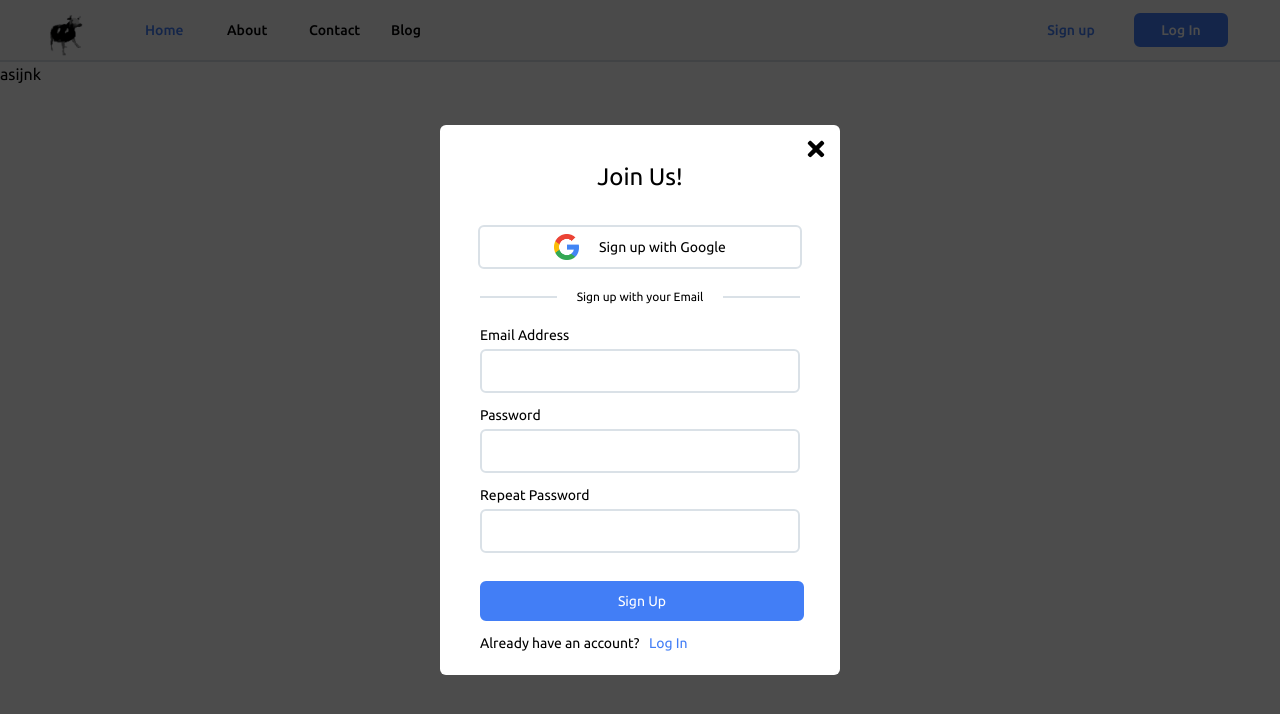
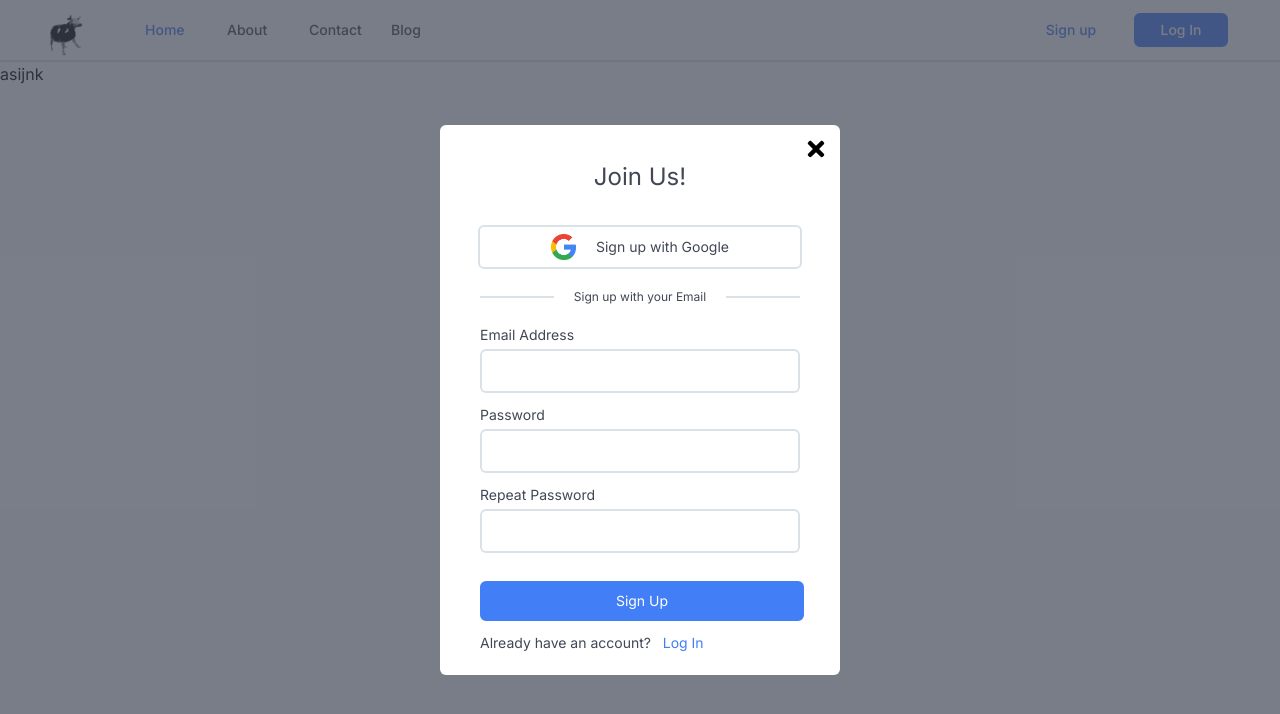
Before and after one commit to lukaakhalbedashvili/meetdox-front, a Next.js app: page / in a window 1280 px wide. Both pictures are taken after a click on the button "Sign up". Shown: the top 714 px of the page. Built offline with nearby package versions, Linux system fonts and the light colour scheme.

Commit message:
fix: font change, text-style

```diff
--- a/src/app/layout.tsx
+++ b/src/app/layout.tsx
@@ -1,6 +1,6 @@
 import './globals.css'
 import React from 'react'
-import { Ubuntu } from 'next/font/google'
+import { Inter } from 'next/font/google'
 import NavigationBar from '@/components/NavigationBar'
 
 export const metadata = {
@@ -8,16 +8,16 @@
   description: 'Generated by create next app',
 }
 
-const ubuntu = Ubuntu({
+const inter = Inter({
   weight: ['400', '500', '700'],
   subsets: ['latin'],
   display: 'swap',
-  variable: '--ubuntu',
+  variable: '--inter',
 })
 
 const RootLayout = ({ children }: { children: React.ReactNode }) => {
   return (
-    <html lang="en" className={ubuntu.className}>
+    <html lang="en" className={inter.className}>
       <body>
         <NavigationBar />
         {children}
--- a/src/components/LogIn/index.tsx
+++ b/src/components/LogIn/index.tsx
@@ -23,11 +23,11 @@
       </div>
 
       <div className="flex items-center justify-center">
-        <h1 className="text-2xl">Welcome Back!</h1>
+        <h1 className="text-2xl text-text_gray">Welcome Back!</h1>
       </div>
       <div className="flex justify-center w-full mt-8">
         <Button
-          customTailwindClasses="bg-transparent border-border_gray text-black"
+          customTailwindClasses="bg-transparent border-border_gray text-text_gray"
           // onClickHandler={() => console.log(true)}
         >
           <div className="flex items-center justify-center w-[320px] h-[40px]">
@@ -37,7 +37,7 @@
               width={25}
               height={25}
             />
-            <p className="ml-5 flex items-center justify-center">
+            <p className="ml-5 flex items-center justify-center text-text_gray">
               Sign in with Google
             </p>
           </div>
@@ -46,14 +46,16 @@
       <div className="flex justify-center items-center w-full mt-5">
         <div className="flex justify-center items-center w-[320px]">
           <div className="flex-1 h-0.5 bg-border_gray"></div>
-          <div className="px-5 text-xs">Sign in with your Email</div>
+          <div className="px-5 text-xs text-text_gray">
+            Sign in with your Email
+          </div>
           <div className="flex-1 h-0.5 bg-border_gray"></div>
         </div>
       </div>
 
       <div className="w-full flex justify-center align-center">
         <form className="mt-5 w-[320px]">
-          <p className="text-sm  text-black mb-1 ">Email Address</p>
+          <p className="text-sm  text-text_gray mb-1 ">Email Address</p>
 
           <div className="h-[44px]">
             <Input
@@ -68,7 +70,7 @@
               onBlurHandler={LogInFormValidation.handleBlur}
             ></Input>
           </div>
-          <p className="text-sm  text-black mb-1 mt-3">Password</p>
+          <p className="text-sm  text-text_gray mb-1 mt-3">Password</p>
 
           <div className="h-[44px]">
             <Input
@@ -89,7 +91,7 @@
                 type="checkbox"
                 className="w-4 h-4 border border-border_gray rounded-md"
               />
-              <p className="text-sm text-black ml-2">Keep me logged in </p>
+              <p className="text-sm text-text_gray ml-2">Keep me logged in </p>
             </div>
             <p className="text-sm text-sky cursor-pointer">Forgot Password?</p>
           </div>
@@ -104,7 +106,7 @@
         </form>
       </div>
       <div className="flex items-center w-full justify-center">
-        <p className="text-sm text-black mt-1 w-[320px]">
+        <p className="text-sm text-text_gray mt-1 w-[320px]">
           {`Don't have an account?`}
           <span className="text-sky cursor-pointer"> &nbsp; Sign Up</span>
         </p>
--- a/src/components/NavigationBar/index.tsx
+++ b/src/components/NavigationBar/index.tsx
@@ -20,7 +20,7 @@
 
   return (
     <>
-      <nav className="bg-gray border-border_gray border-b-2">
+      <nav className="bg-white border-border_gray border-b-2">
         <div className="mx-auto h-[60px] px-4 sm:px-6 lg:px-8">
           <div className="flex justify-between h-[60px]">
             <div className="flex items-center">
@@ -61,7 +61,7 @@
                 </Button>
 
                 <Button
-                  customTailwindClasses="bg-sky border-sky text-black"
+                  customTailwindClasses="bg-sky border-sky text-text_gray"
                   onClickHandler={() => setIsLogInPopupOpen(true)}
                 >
                   <p className="font-medium w-[90px] h-[30px] flex items-center justify-center text-white">
--- a/src/components/PopupItemWrapper/index.tsx
+++ b/src/components/PopupItemWrapper/index.tsx
@@ -18,7 +18,7 @@
   }, [onOutsideClickHandler, isOutsideClick])
 
   return (
-    <div className="w-screen absolute top-0 h-full bg-black bg-opacity-70 flex items-center justify-center">
+    <div className="w-screen absolute top-0 h-full bg-text_gray bg-opacity-70 flex items-center justify-center">
       <div ref={childrenWrapperRef}>{children}</div>
     </div>
   )
--- a/src/components/SignUp/index.tsx
+++ b/src/components/SignUp/index.tsx
@@ -23,11 +23,11 @@
       </div>
 
       <div className="flex items-center justify-center">
-        <h1 className="text-2xl">Join Us!</h1>
+        <h1 className="text-2xl text-text_gray">Join Us!</h1>
       </div>
       <div className="flex justify-center w-full mt-8">
         <Button
-          customTailwindClasses="bg-transparent border-border_gray text-black"
+          customTailwindClasses="bg-transparent border-border_gray text-text_gray"
           // onClickHandler={() => console.log(true)}
         >
           <div className="flex items-center justify-center w-[320px] h-[40px]">
@@ -37,7 +37,7 @@
               width={25}
               height={25}
             />
-            <p className="ml-5 flex items-center justify-center">
+            <p className="ml-5 flex items-center justify-center text-text_gray">
               Sign up with Google
             </p>
           </div>
@@ -46,14 +46,16 @@
       <div className="flex justify-center items-center w-full mt-5">
         <div className="flex justify-center items-center w-[320px]">
           <div className="flex-1 h-0.5 bg-border_gray"></div>
-          <div className="px-5 text-xs">Sign up with your Email</div>
+          <div className="px-5 text-xs text-text_gray">
+            Sign up with your Email
+          </div>
           <div className="flex-1 h-0.5 bg-border_gray"></div>
         </div>
       </div>
 
       <div className="w-full flex justify-center align-center">
         <form className="mt-5 w-[320px]">
-          <p className="text-sm  text-black mb-1 ">Email Address</p>
+          <p className="text-sm  text-text_gray mb-1 ">Email Address</p>
 
           <div className="h-[44px]">
             <Input
@@ -68,7 +70,7 @@
               onBlurHandler={SignUpFormValidation.handleBlur}
             ></Input>
           </div>
-          <p className="text-sm  text-black mb-1 mt-3">Password</p>
+          <p className="text-sm  text-text_gray mb-1 mt-3">Password</p>
 
           <div className="h-[44px]">
             <Input
@@ -83,7 +85,7 @@
               onBlurHandler={SignUpFormValidation.handleBlur}
             ></Input>
           </div>
-          <p className="text-sm  text-black mb-1 mt-3 ">Repeat Password</p>
+          <p className="text-sm  text-text_gray mb-1 mt-3 ">Repeat Password</p>
 
           <div className="h-[44px] ">
             <Input
@@ -109,7 +111,7 @@
         </form>
       </div>
       <div className="flex items-center w-full justify-center">
-        <p className="text-sm text-black mt-1 w-[320px]">
+        <p className="text-sm text-text_gray mt-1 w-[320px]">
           Already have an account?{' '}
           <span className="text-sky cursor-pointer"> &nbsp; Log In</span>
         </p>
--- a/src/elements/Button/index.tsx
+++ b/src/elements/Button/index.tsx
@@ -8,7 +8,7 @@
 const Button: FC<ButtonProps> = ({
   children,
   onClickHandler,
-  customTailwindClasses = 'bg-white text-black border-black',
+  customTailwindClasses = 'bg-white text-text_gray border-text_gray',
 }) => (
   <button
     className={`border-2 rounded-md sm:text-sm flex items-center justify-center ${customTailwindClasses}`}
--- a/src/elements/NavigationBarItem/index.tsx
+++ b/src/elements/NavigationBarItem/index.tsx
@@ -16,7 +16,7 @@
     <div className="relative w-[50px] z-0">
       <p
         className={`relative font-medium block px-8 py-2 text-sm hover:text-gray-400 rounded transition duration-200 ${
-          href === activePath ? 'text-sky' : 'text-black'
+          href === activePath ? 'text-sky' : 'text-text_gray'
         }`}
       >
         {children}
--- a/tailwind.config.js
+++ b/tailwind.config.js
@@ -26,6 +26,7 @@
       gray: '#f8f8fa',
       border_gray: '#dae1e7',
       error: '#ff0000',
+      text_gray: '#414755'
 
     },
   },
```
